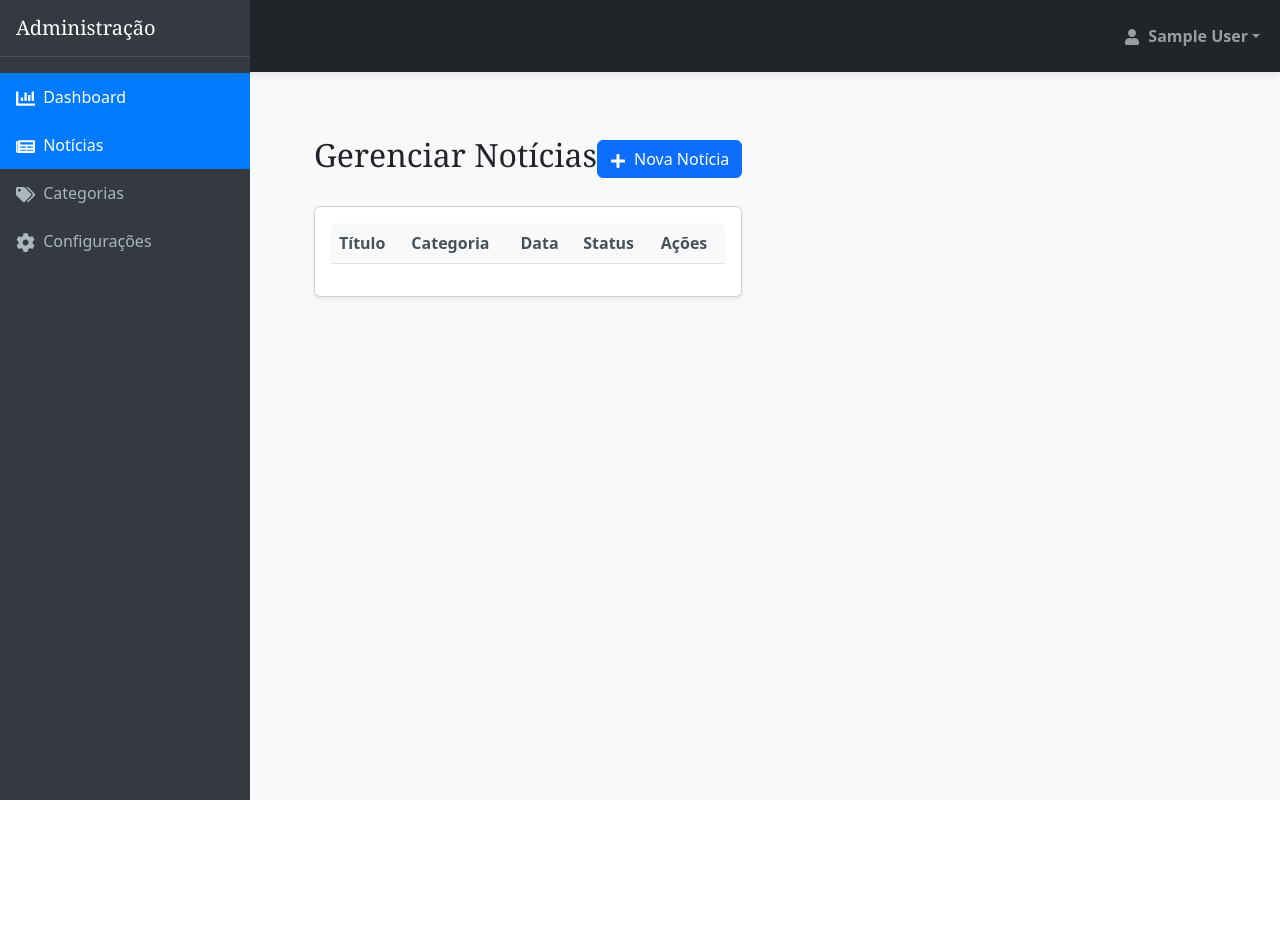
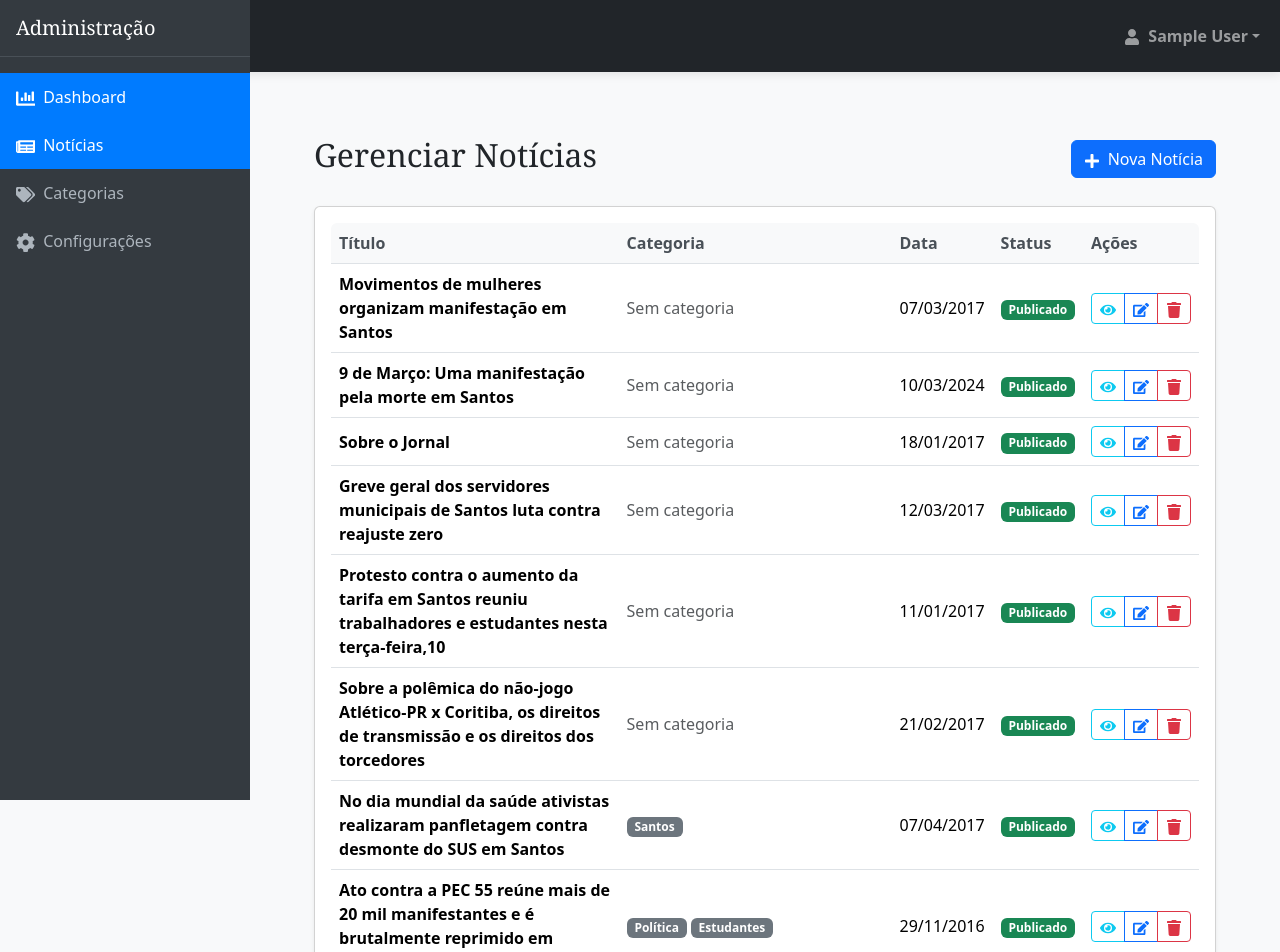
Before and after one commit to hericmr/jornalsantista, a React (Vite) app: page /admin/noticias in a window 1280 px wide. Shown: the top 952 px of the page. Before the commit the page ends 800 px from the top, so only its background shows below. Built offline with nearby package versions, Linux system fonts and the light colour scheme; sample sign-in values are in the browser's storage.

Commit message:
Corrigir carregamento de dados na página AdminNoticias

```diff
--- a/src/admin/pages/AdminNoticias.jsx
+++ b/src/admin/pages/AdminNoticias.jsx
@@ -14,7 +14,10 @@ const AdminNoticias = () => {
     try {
       const response = await fetch('/blog_posts.json');
       const data = await response.json();
-      setPosts(data.posts || []);
+      // Aceita tanto {posts: [...]} quanto um array direto
+      const posts = Array.isArray(data) ? data : data.posts || [];
+      setPosts(posts);
+      console.log('Posts carregados:', posts.length); // Debug
     } catch (error) {
       console.error('Erro ao carregar posts:', error);
     } finally {
@@ -72,7 +75,17 @@ const AdminNoticias = () => {
                       </div>
                     </td>
                     <td>
-                      <span className="badge bg-secondary">{post.category}</span>
+                      {post.categories && post.categories.length > 0 ? (
+                        post.categories.map((cat, index) => (
+                          <span key={index} className="badge bg-secondary me-1">
+                            {cat}
+                          </span>
+                        ))
+                      ) : post.category ? (
+                        <span className="badge bg-secondary">{post.category}</span>
+                      ) : (
+                        <span className="text-muted">Sem categoria</span>
+                      )}
                     </td>
                     <td>{new Date(post.published).toLocaleDateString('pt-BR')}</td>
                     <td>
```
